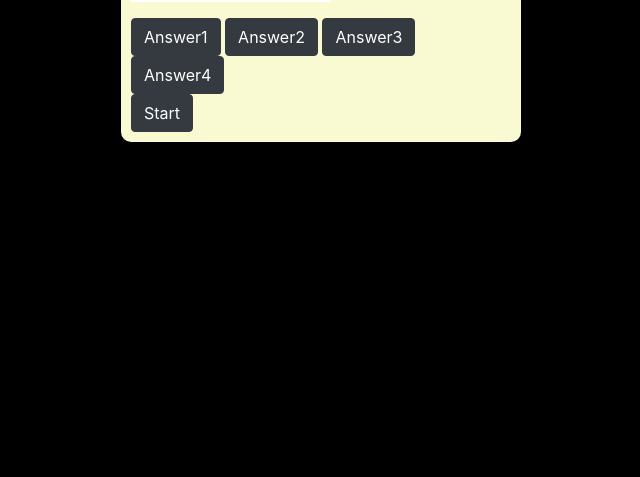
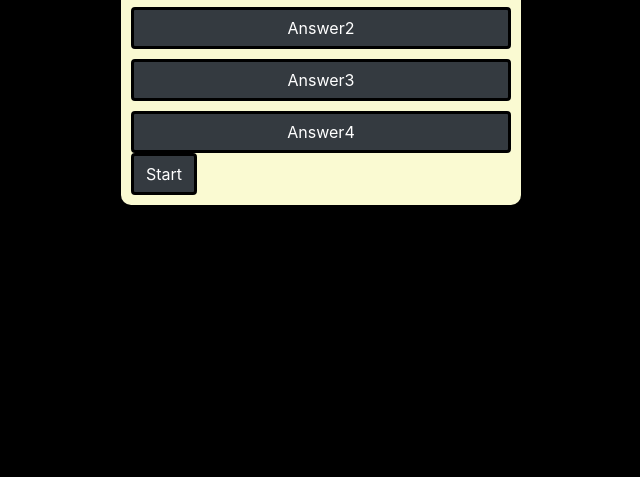
Before and after one commit to calebwelch1/CodingQuiz, a plain HTML site: page index.html in a window 1280 px wide. Shown: the part 623-1100 px from the top of the page, without its empty margins (319-959 px from the left). Drawn offline with nearby package versions, Linux system fonts and the light colour scheme.

Commit message:
Css, buttons

```diff
--- a/style.css
+++ b/style.css
@@ -29,8 +29,19 @@ p{
     background-color:lightgoldenrodyellow;
     border-radius: 10px;
     padding: 10px;
+
 }
 
 #timer{
     text-align:center;
 }
+
+.answers{
+    display:grid;
+    gap: 10px;
+
+}
+
+.btn{
+    border: solid black;
+}
```
